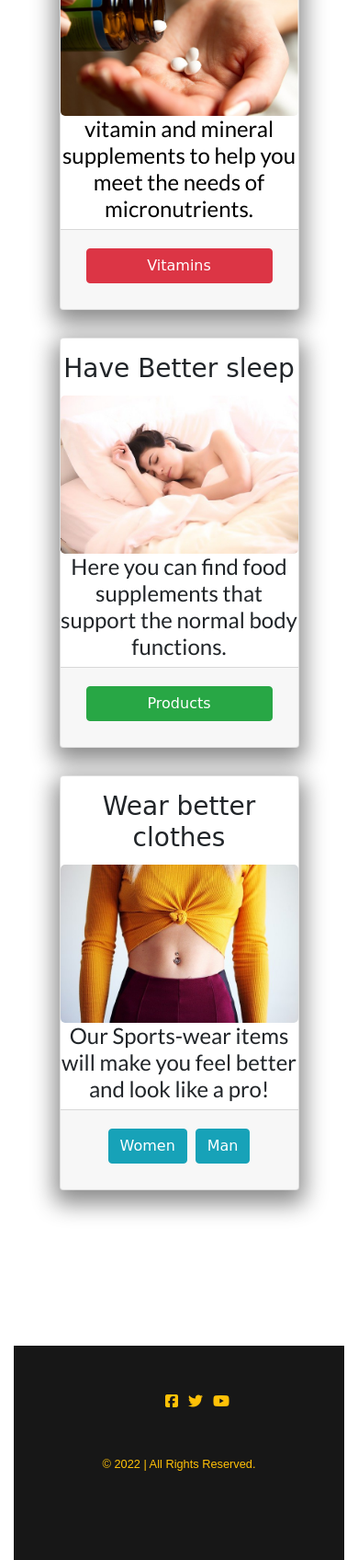
After one commit to PaulBowden673/Projects-MP-MP4, a Django app: page /live-healthy/ in a window 390 px wide. The commit adds this page. Shown: the part 845-2541 px from the top of the page at 92% size. Run offline with Django 3.2, Linux system fonts and the light colour scheme; parts of the project's set-up code (start-up, migrations or seed data) failed here and were passed over; some libraries are stand-ins or nearby versions; some web fonts are replaced.

Commit message:
added live-healthy page

```diff
--- /dev/null
+++ b/home/templates/home/live-healthy.html
@@ -0,0 +1,75 @@
+{% extends "base.html" %}
+{% load static %}
+
+{% block page_header %}
+{% endblock %}
+
+{% block content %}
+<div id="healthy">
+    <div class="overlay"></div>
+    <div class="container lose-weight">
+        <div class="row">
+            <div class="col">
+                <h1>Live Healthy</h1>
+                <p>
+                    A healthy lifestyle is the basis of physical health and mental well-being. The care for your
+                    physical and mental health starts with a healthy diet and regular physical activity, while dietary
+                    supplements help you enrich your
+                    diet and provide nutrients that you often lack due to stressful lifestyle, irregular and poor diet,
+                    limited energy intake, etc.
+                </p>
+            </div>
+        </div>
+    </div>
+</div>
+<!-----------3 cards ------>
+<div class="container-fluid">
+    <div class="row rekomend">
+        <div class="card-container card-group">
+            <div class="col-lg-4 col-md-12 col-sm-12">
+                <div class="card">
+                    <h3 class="card-title text-center pt-3">IMMUNE SYSTEM</h3>
+                    <img src="{% static 'media/fat-burning.jpg' %}" class="card_img card_img-bottom" alt="" />
+
+                    <h4 class="text-center text-black">vitamin and mineral supplements to help you meet the
+                        needs of micronutrients.</h4>
+                    <div class="card-footer">
+                        <h3 class="text-center p-2">
+                            <a href="{% url 'products' %}?category=vitamins"><button type="button"
+                                    class="btn btn-danger btn-block">Vitamins</button></a>
+                        </h3>
+                    </div>
+                </div>
+            </div>
+            <div class="col-lg-4 col-md-12 col-sm-12">
+                <div class="card">
+                    <h3 class="card-title text-center pt-3">Have Better sleep</h3>
+                    <img src="{% static 'media/sleep.jpg' %}" class="card_img card_img-bottom" alt="" />
+                    <h4 class="text-center">Here you can find food supplements that support the normal body functions.
+                    </h4>
+                    <div class="card-footer">
+                        <h3 class="text-center p-2">
+                            <a href="{% url 'products' %}"><button type="button"
+                                    class="btn btn-success btn-block">Products</button></a>
+                        </h3>
+                    </div>
+                </div>
+            </div>
+            <div class="col-lg-4 col-md-12 col-sm-12">
+                <div class="card">
+                    <h3 class="card-title text-center pt-3">Wear better clothes</h3>
+                    <img src="{% static 'media/clothes.jpg' %}" class="card_img card_img-bottom" alt="" />
+                    <h4 class="text-center">Our Sports-wear items will make you feel better and look like a pro!</h4>
+                    <div class="card-footer">
+                        <h3 class="text-center p-2">
+                            <a href="{% url 'products' %}?category=women_cloathing"><button type="button"
+                                    class="btn btn-info">Women</button></a>
+                            <a href="{% url 'products' %}?category=man-cloathing"><button type="button"
+                                    class="btn btn-info">Man</button></a>
+                        </h3>
+                    </div>
+                </div>
+            </div>
+        </div>
+    </div>
+    {% endblock %}
--- a/home/urls.py
+++ b/home/urls.py
@@ -1,6 +1,6 @@
 from django.urls import path
-from home.views import AboutView, ContactView
-# , LoseweightView, GainweightView, EnduranceView, LivehealthyView
+from home.views import AboutView, ContactView,LivehealthyView
+# , LoseweightView, GainweightView, EnduranceView,
 from . import views
 
 urlpatterns = [
@@ -9,6 +9,6 @@ urlpatterns = [
     # path('lose-weight/', LoseweightView.as_view(), name='lose-weight'),
     # path('gain-weight/', GainweightView.as_view(), name='gain-weight'),
     # path('endurance/', EnduranceView.as_view(), name='endurance'),
-    # path('live-healthy/', LivehealthyView.as_view(), name='live-healthy'),
+    path('live-healthy/', LivehealthyView.as_view(), name='live-healthy'),
     path('contact/', ContactView.as_view(), name='contact'),
 ]
--- a/templates/includes/main_nav.html
+++ b/templates/includes/main_nav.html
@@ -8,7 +8,7 @@
                 <a href="" class="dropdown-item">Lose weight</a>
                 <a href="" class="dropdown-item ">Gain weight</a>
                 <a href="" class="dropdown-item ">Increase Endurance</a>
-                <a href="" class="dropdown-item ">Be healthy</a>
+                <a href="{% url 'live-healthy' %}" class="dropdown-item ">Live healthy</a>
             </div>
         </li>
 
```
